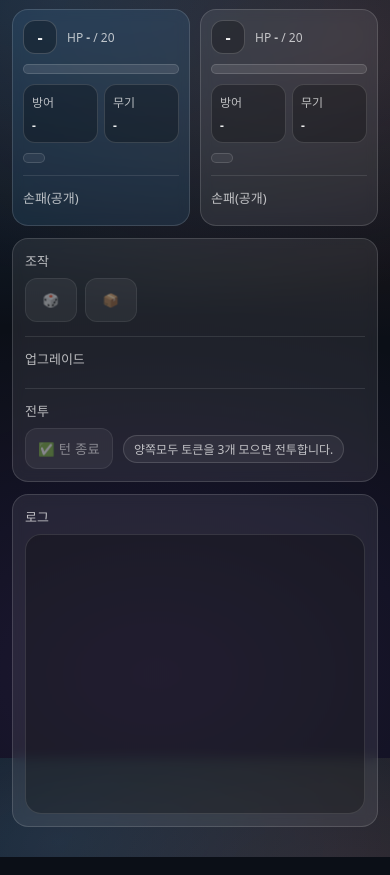
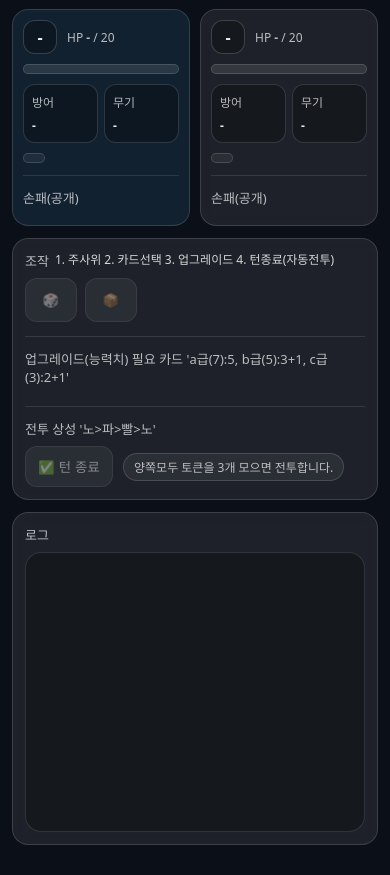
Before and after one commit to cheeruup/TDO, a website: page public/index.html in a window 390 px wide. Shown: the part 86-961 px from the top of the page. Drawn offline with nearby package versions, Linux system fonts and the light colour scheme; no server answers.

Commit message:
v2.0 almost

```diff
--- a/public/client.js
+++ b/public/client.js
@@ -117,7 +117,7 @@ function renderTokens(el, tokens) {
     dot.className = `dot ${cls[c]}`;
 
     const txt = document.createElement("span");
-    txt.textContent = `${c}×${n}`;
+    txt.textContent = `${n}`;
 
     grp.appendChild(dot);
     grp.appendChild(txt);
--- a/public/index.html
+++ b/public/index.html
@@ -1,5 +1,3 @@
- <!-- index.html -->
-
 <!doctype html>
 <html lang="ko">
 <head>
@@ -34,7 +32,6 @@
 
         <div class="hpbar"><div class="hpfill" id="leftHpFill"></div></div>
 
-        <!-- (왼)방어 / (오)무기 -->
         <div class="hudGrid">
           <div class="panel2">
             <div class="label">방어</div>
@@ -68,7 +65,6 @@
 
         <div class="hpbar"><div class="hpfill" id="rightHpFill"></div></div>
 
-        <!-- (왼)방어 / (오)무기 -->
         <div class="hudGrid">
           <div class="panel2">
             <div class="label">방어</div>
@@ -94,7 +90,10 @@
     <div class="row" style="margin-top:12px;">
       <!-- 조작 -->
       <div class="panel col">
-        <div class="sectionTitle">조작</div>
+        <div class="sectionTitle sectionTitleInline">
+          <span>조작</span>
+          <span class="turnGuideInline">1. 주사위 2. 카드선택 3. 업그레이드 4. 턴종료(자동전투)</span>
+        </div>
 
         <div class="actionRow">
           <button id="rollBtn" class="actionBtn" disabled title="주사위">🎲</button>
@@ -104,13 +103,12 @@
 
         <div class="divider"></div>
 
-        <!-- ✅ 업그레이드: 10장 아이콘 버튼만 -->
-        <div class="sectionTitle">업그레이드</div>
+        <div class="sectionTitle">업그레이드(능력치) 필요 카드 'a급(7):5, b급(5):3+1, c급(3):2+1'</div>
         <div id="upgradeButtons" class="upgradeRow"></div>
 
         <div class="divider"></div>
 
-        <div class="sectionTitle">전투</div>
+        <div class="sectionTitle">전투 상성 '노>파>빨>노'</div>
         <div class="btnGrid">
           <button id="endTurnBtn" disabled>✅ 턴 종료</button>
           <span class="pill">양쪽모두 토큰을 3개 모으면 전투합니다.</span>
--- a/public/style.css
+++ b/public/style.css
@@ -1,5 +1,3 @@
-/* style.css */
-
 :root{
   --bg:#0b0f17;
   --panel: rgba(255,255,255,0.08);
@@ -19,11 +17,7 @@ body{
   color:var(--text);
   font-weight:400;
   overflow-x:hidden;
-  background:
-    radial-gradient(1200px 600px at 15% 10%, rgba(80,180,255,0.18), transparent 55%),
-    radial-gradient(900px 500px at 90% 15%, rgba(255,120,80,0.14), transparent 60%),
-    radial-gradient(900px 600px at 40% 90%, rgba(160,80,255,0.12), transparent 60%),
-    var(--bg);
+  background: var(--bg);
   font-family: ui-sans-serif, system-ui, -apple-system, Segoe UI, Roboto, "Apple SD Gothic Neo", "Noto Sans KR", Arial;
 }
 
@@ -94,7 +88,6 @@ body{
   margin-left: auto;
 }
 
-/* 방 입력칸 짧게 */
 #roomId{
   width: 64px;
   min-width: 64px;
@@ -171,7 +164,7 @@ select{
     0 0 10px rgba(255, 70, 70, 0.18);
 }
 
-/* ✅ b=노랑, c=파랑 */
+/* b=노랑, c=파랑 */
 .iconBadge.bYellow{
   background: rgba(255,210,80,0.25);
   border-color: rgba(255,230,140,0.50);
@@ -275,6 +268,20 @@ select{
 .emptyText{ color: rgba(255,255,255,0.55); font-weight: 400; font-size: 12px; }
 
 .sectionTitle{ font-weight: 400; font-size: 13px; color: var(--muted); margin: 0 0 8px 0; }
+
+.sectionTitleInline{
+  display:flex;
+  align-items:center;
+  gap:10px;
+  flex-wrap:wrap;
+}
+
+.turnGuideInline{
+  color: rgba(255,255,255,0.82);
+  font-size: 13px;
+  line-height: 1.4;
+}
+
 .btnGrid{ display:flex; flex-wrap:wrap; gap: 10px; align-items:center; }
 .divider{ border-top: 1px solid var(--line); margin: 12px 0; }
 
@@ -369,4 +376,16 @@ pre{
     gap: 6px;
   }
   .upBtn{ width: 100%; min-width: 0; }
+
+  .turnGuide{
+    font-size: 12px;
+    padding: 7px 9px;
+  }
+  .sectionTitleInline{
+    gap:6px;
+  }
+
+  .turnGuideInline{
+    font-size: 12px;
+  }
 }
```
Also changed, not shown: game/engine.js (+5 -5 lines).
